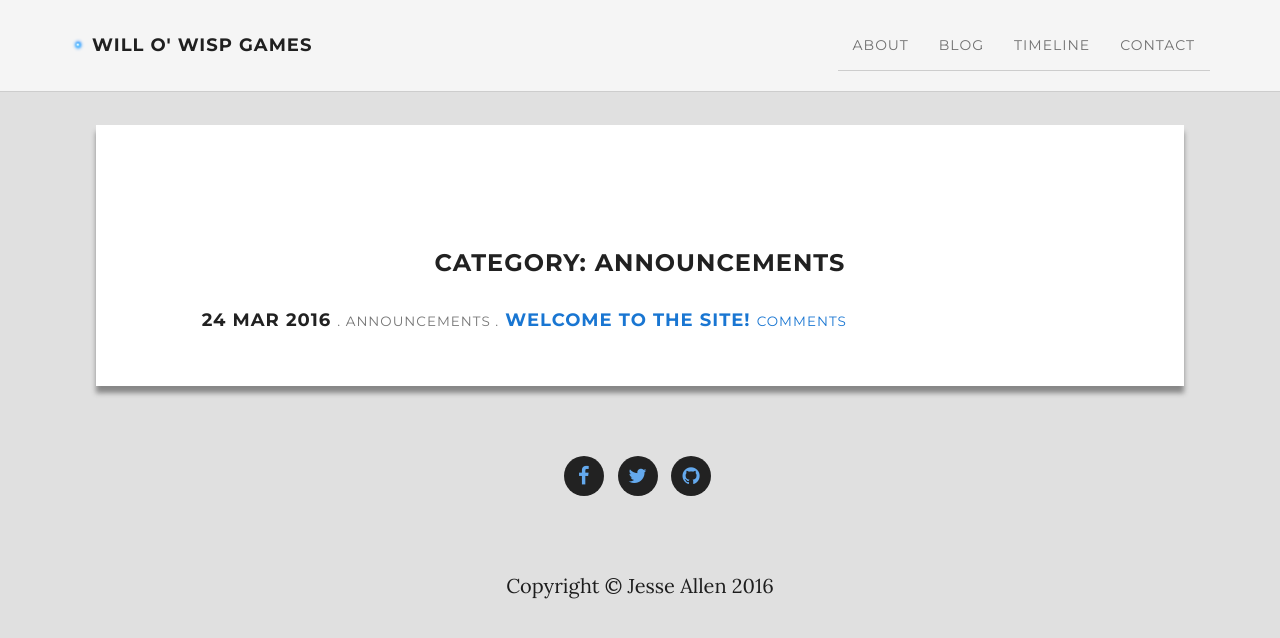
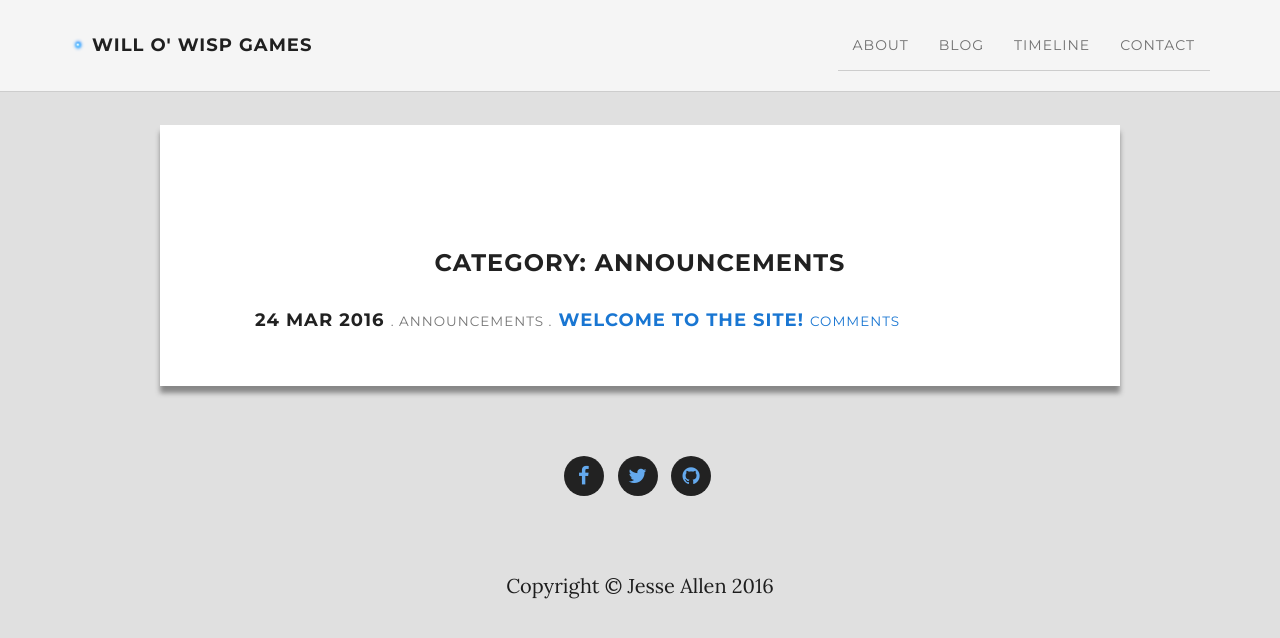
Before and after one commit to WilloWispGames/WilloWispGames.github.io, a Jekyll site: the page built from categories/announcements.html, in a window 1280 px wide and 900 px high. Shown: the top 638 px of the window. Built offline with Jekyll 4.4.1, drawn with Linux system fonts in a browser that asks for light colours; nearby versions of some CDN libraries.

Commit message:
Adjust content-section width

```diff
--- a/css/grayscale.scss
+++ b/css/grayscale.scss
@@ -258,7 +258,7 @@ a {
     margin-bottom: 20px;
     padding-top: 100px;
     padding-bottom: 20px;
-    width: 85%;
+    width: 75%;
     background-color: $white;
     box-shadow: 0px 7px 5px #888888;
     @media(min-width:767px) {
```
